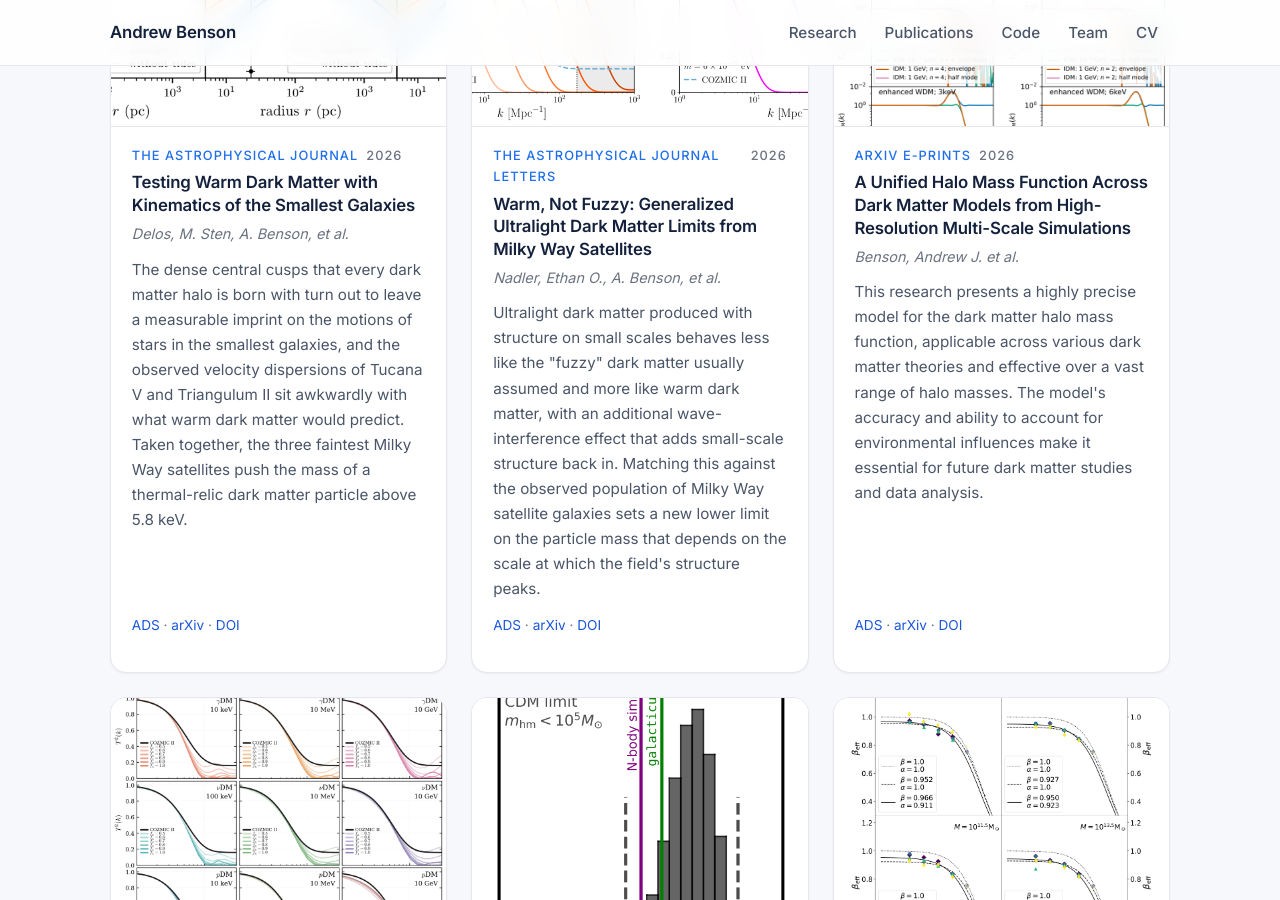
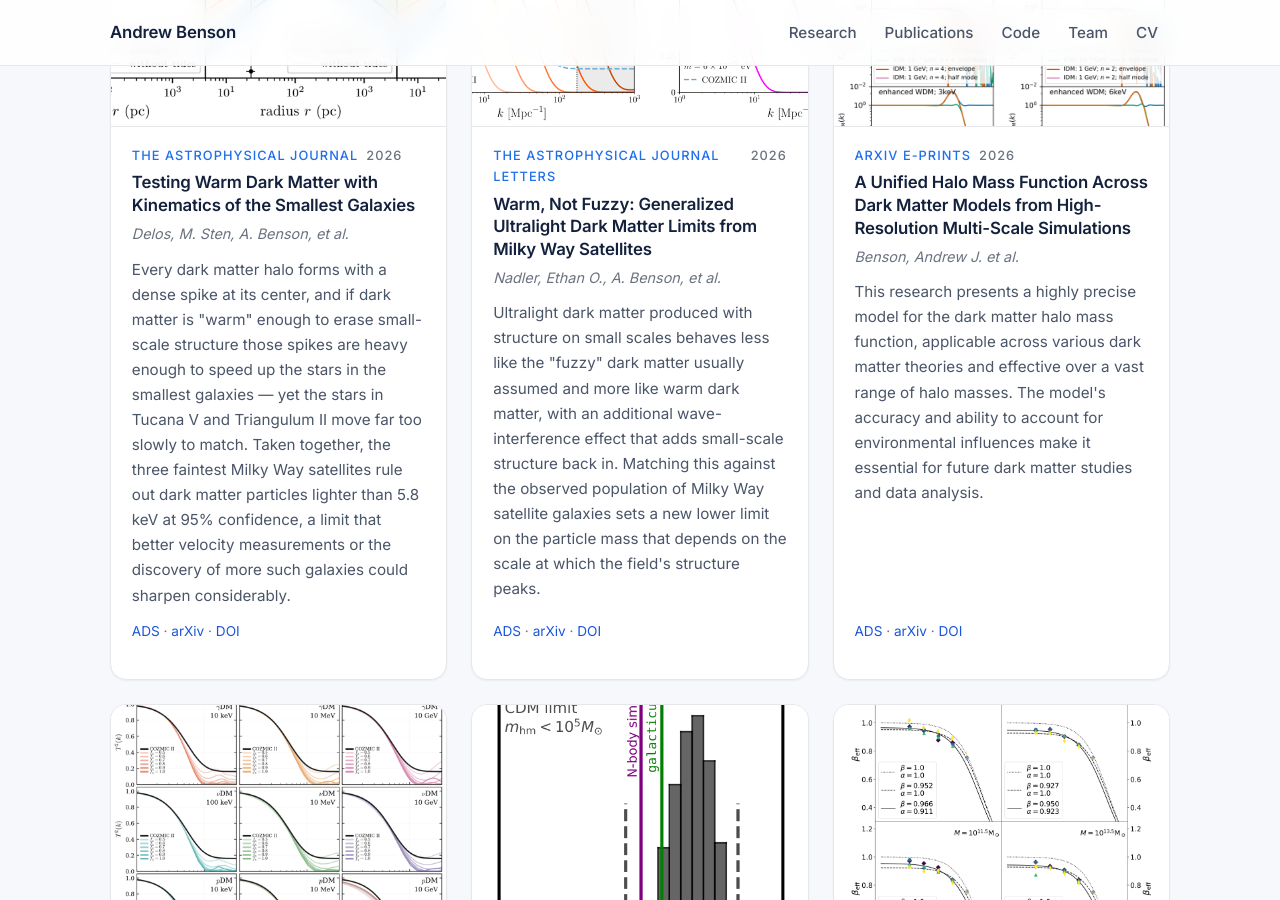
Before and after one commit to abensonca/abensonca.github.io, a Jekyll site: the page built from index.md, in a window 1280 px wide and 900 px high, scrolled down 1579 px. Built offline with Jekyll 4.4.1, drawn with Linux system fonts in a browser that asks for light colours.

Commit message:
chore: add summaries for 1 paper

```diff
--- a/_data/papers.yml
+++ b/_data/papers.yml
@@ -7,11 +7,12 @@
   url: https://ui.adsabs.harvard.edu/abs/2026ApJ..1006..125D
   arxiv: https://arxiv.org/abs/2512.04156
   doi: 10.3847/1538-4357/ae7bed
-  summary: The dense central cusps that every dark matter halo is born with turn out to leave a measurable
-    imprint on the motions of stars in the smallest galaxies, and the observed velocity dispersions of
-    Tucana V and Triangulum II sit awkwardly with what warm dark matter would predict. Taken together,
-    the three faintest Milky Way satellites push the mass of a thermal-relic dark matter particle above
-    5.8 keV.
+  summary: Every dark matter halo forms with a dense spike at its center, and if dark matter is "warm"
+    enough to erase small-scale structure those spikes are heavy enough to speed up the stars in the smallest
+    galaxies — yet the stars in Tucana V and Triangulum II move far too slowly to match. Taken together,
+    the three faintest Milky Way satellites rule out dark matter particles lighter than 5.8 keV at 95%
+    confidence, a limit that better velocity measurements or the discovery of more such galaxies could
+    sharpen considerably.
   figure: /assets/img/papers/2026ApJ..1006..125D.png
 - bibcode: 2026ApJ..1006L..65N
   title: 'Warm, Not Fuzzy: Generalized Ultralight Dark Matter Limits from Milky Way Satellites'
--- a/_data/papers_cache.yml
+++ b/_data/papers_cache.yml
@@ -1,6 +1,6 @@
 # Auto-generated by scripts/fetch_papers.py — do not edit by hand.
-# Durable cache of model-generated summaries and figure paths, keyed
-# by bibcode. Never pruned: entries outlive rotation out of papers.yml.
+# Durable cache of summaries, abstracts and figure paths, keyed by bibcode.
+# Never pruned: entries outlive rotation out of papers.yml.
 2026ApJ..1003...12L:
   figure: /assets/img/papers/2026ApJ..1003...12L.png
 2026ApJ..1006..125D:
@@ -14,7 +14,12 @@
     characterization of more such galaxies.
   arxiv: '2512.04156'
   figure: /assets/img/papers/2026ApJ..1006..125D.png
-  summary:
+  summary: Every dark matter halo forms with a dense spike at its center, and if dark matter is "warm"
+    enough to erase small-scale structure those spikes are heavy enough to speed up the stars in the smallest
+    galaxies — yet the stars in Tucana V and Triangulum II move far too slowly to match. Taken together,
+    the three faintest Milky Way satellites rule out dark matter particles lighter than 5.8 keV at 95%
+    confidence, a limit that better velocity measurements or the discovery of more such galaxies could
+    sharpen considerably.
   title: Testing Warm Dark Matter with Kinematics of the Smallest Galaxies
 2026ApJ..1006L..65N:
   abstract: 'We generalize lower limits on the dark matter (DM) particle mass m derived from Milky Way
```
